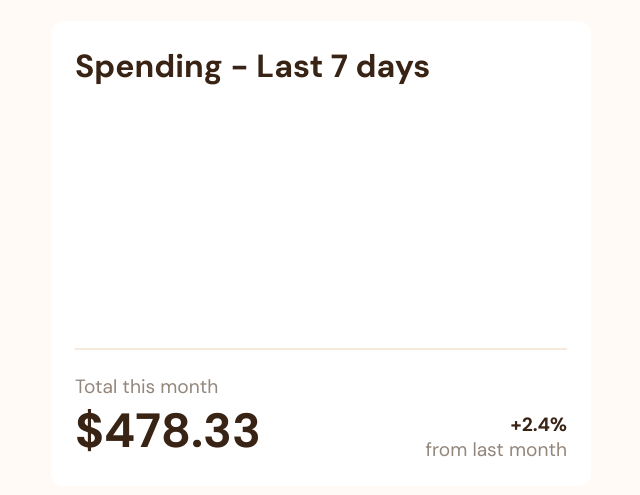
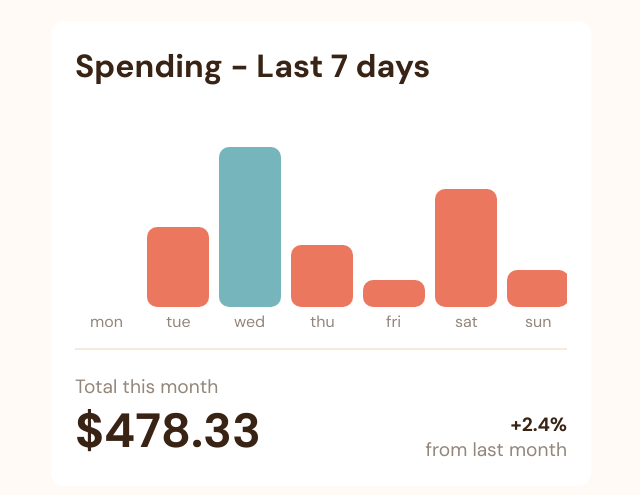
Before and after one commit to GlaDdos/expences-chart-component, a plain HTML site: page index.html in a window 1280 px wide. Shown: the part 223-718 px from the top of the page, without its empty margins (319-959 px from the left). Drawn offline with Linux system fonts and the light colour scheme.

Commit message:
corrected async dunction call

```diff
--- a/index.html
+++ b/index.html
@@ -182,13 +182,9 @@
       }
     }
 
-    let chart = new Chart(ctx, chartWrapper.clientWidth, window.innerHeight * 0.30);
-    chart.loadData('./data.json')
-    .then();
-
-    window.onload = function () {
+    async function init(chart) {
+      await chart.loadData('./data.json');
       chart.setWidth(chartWrapper.clientWidth);
-
       let ctx = chart.canvas.getContext('2d');
       chart.generateBars(10);
       chart.bars.forEach(bar => {
@@ -196,6 +192,9 @@
         bar.drawLabel(ctx, chart.getHeight());
       });
     }
+
+    let chart = new Chart(ctx, chartWrapper.clientWidth, window.innerHeight * 0.30);
+    init(chart)
 
     window.addEventListener("resize", (e) => {
       chart.setWidth(chartWrapper.clientWidth);
```
